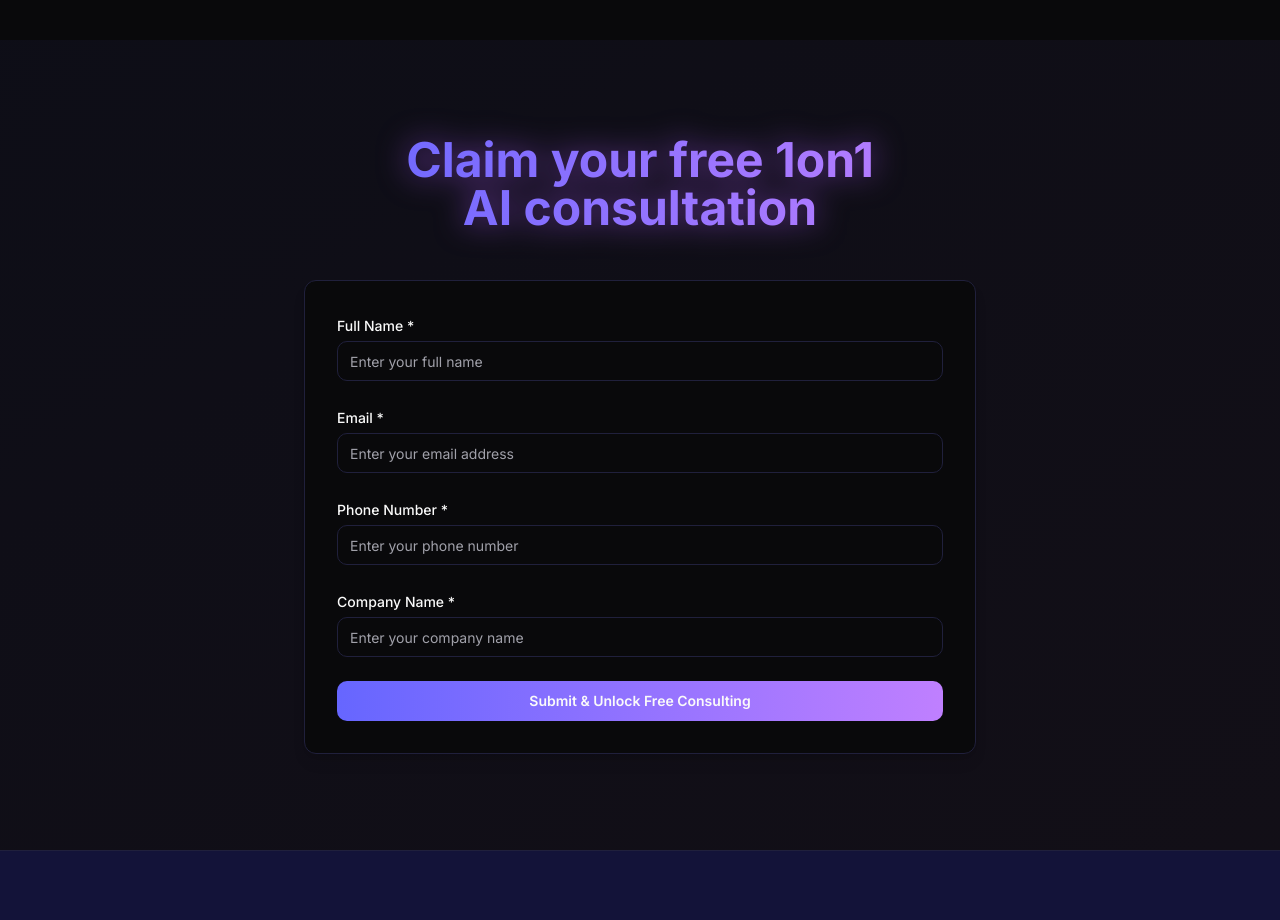
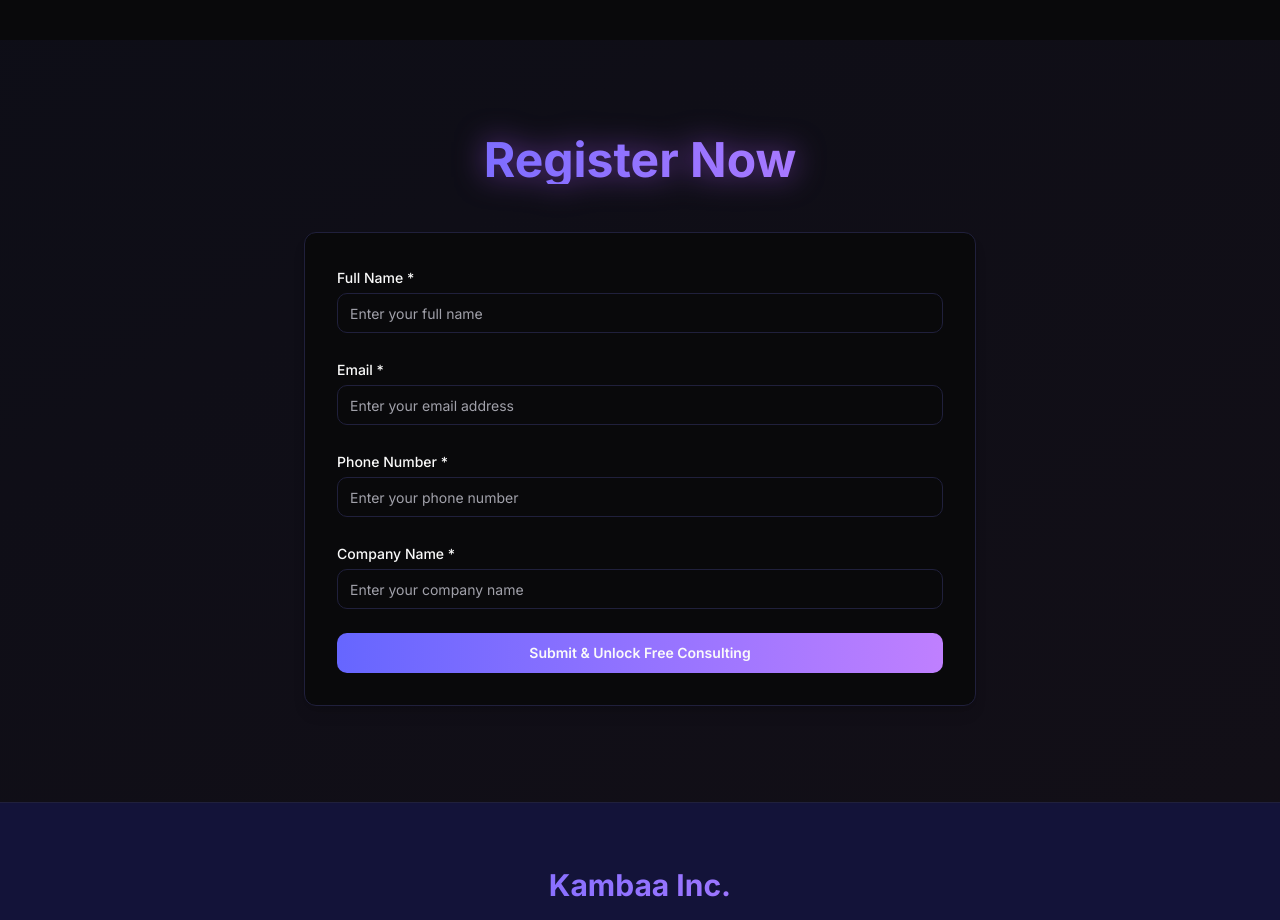
Before and after one commit to Kambaain/kambaa-ai-landingpage, a React (Vite) app: page / in a window 1280 px wide. Shown: the part 2120-3040 px from the top of the page. Built offline with nearby package versions, Linux system fonts and the light colour scheme.

Commit message:
Change heading to "Register Now"
Changed the heading text to "Register Now".

```diff
--- a/src/components/ContactForm.tsx
+++ b/src/components/ContactForm.tsx
@@ -133,7 +133,7 @@ const ContactForm = () => {
         <div className="max-w-2xl mx-auto">
           <div className="text-center mb-12 animate-fade-in">
             <h2 className="text-4xl md:text-5xl font-bold mb-8 bg-gradient-to-r from-primary to-accent bg-clip-text text-transparent drop-shadow-[0_0_15px_rgba(168,85,247,0.6)]">
-              Claim your free 1on1 <br />AI consultation
+              Register Now
             </h2>
           </div>
 
```
